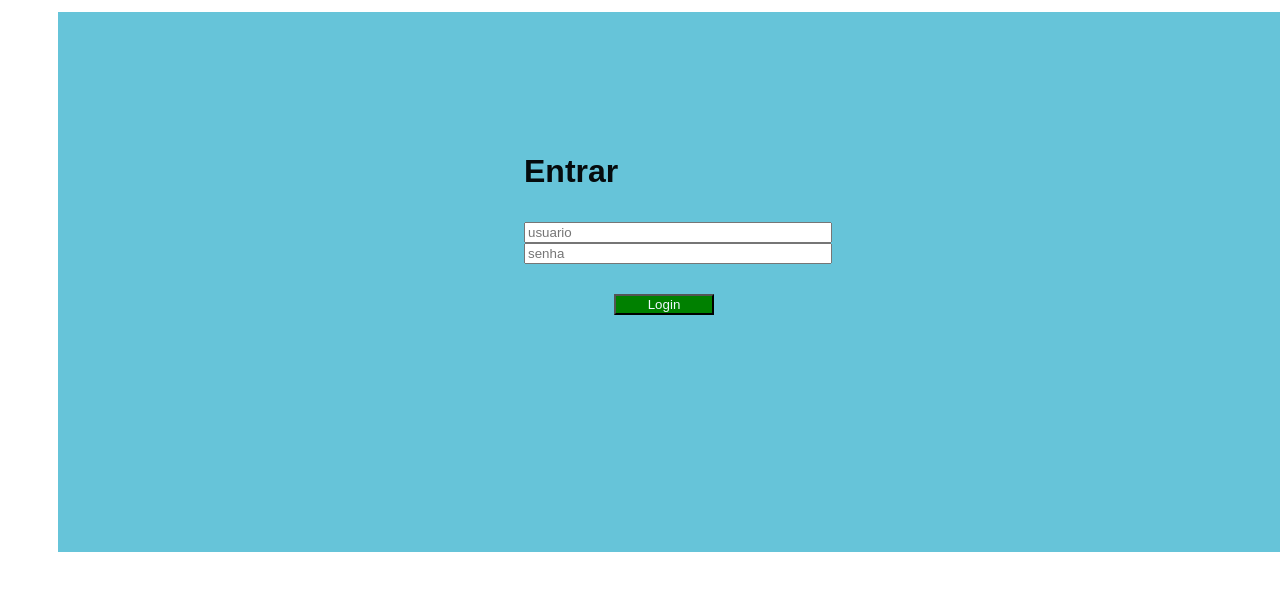
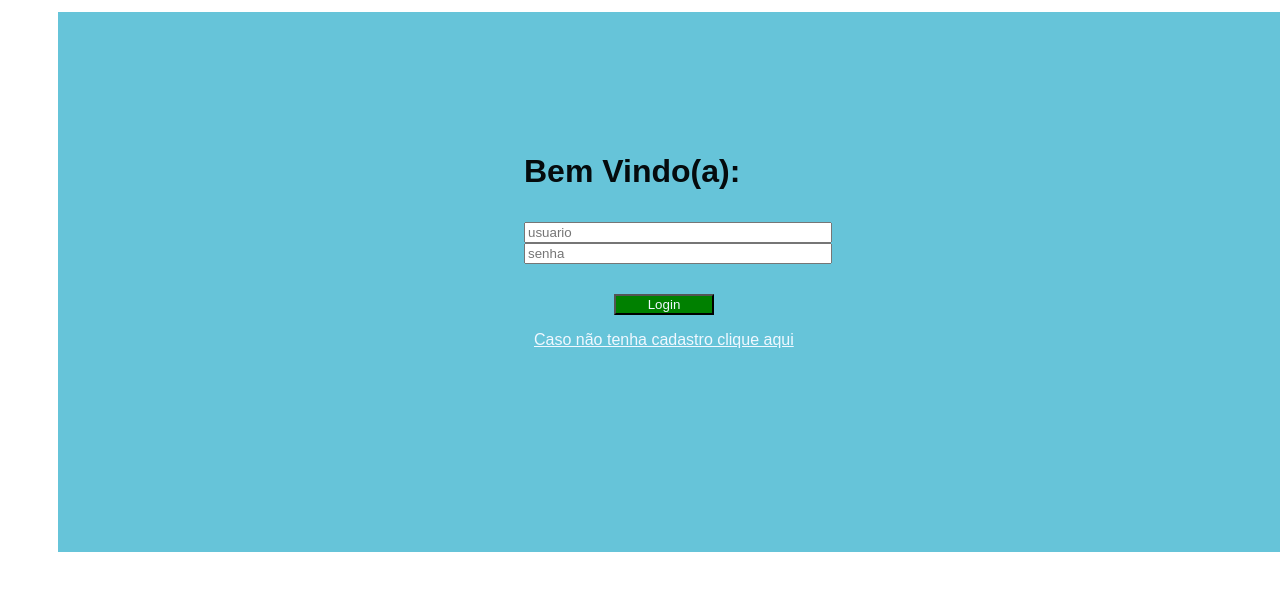
Before and after one commit to di16x/trabalho01, a website: page publico/login.html in a window 1280 px wide. Drawn offline with Linux system fonts and the light colour scheme.

Commit message:
atualizacaofinais

```diff
--- a/index.js
+++ b/index.js
@@ -14,6 +14,7 @@ app.use(express.static('./privado'));
 
 app.get('/login',(requisicao,resposta) => {resposta.redirect('/login.html');
 
+
 });
 
 app.post('/login',autenticar);
--- a/publico/estilo.css
+++ b/publico/estilo.css
@@ -138,3 +138,6 @@ p {
     margin-top: 10px;
     margin-left: 30%;
 }
+.link-cadastro {
+    color: #050B0D;
+}
--- a/publico/login.html
+++ b/publico/login.html
@@ -10,13 +10,18 @@
    <div class="container">
      <div class="box">
         <form method="post" action="/login">
-         <h1>Entrar</h1>
+         <h1>Bem Vindo(a):</h1>
             <input type="text" id="usuario" name = "usuario" placeholder="usuario" required>
          <input type="password" id="senha" name = "senha" placeholder="senha" required >
 
             <button type ="submit" class="botaologin">Login</button>
+
+            <p><a href="http:/cadastro" target="_blank" rel="noopener noreferrer">Caso não tenha cadastro clique aqui</p></a>
+
         </form>
+
      </div>
+
 
    </div>
 
```
Also changed, not shown: publico/cadastro.html (renamed from privado/cadastro.html).
